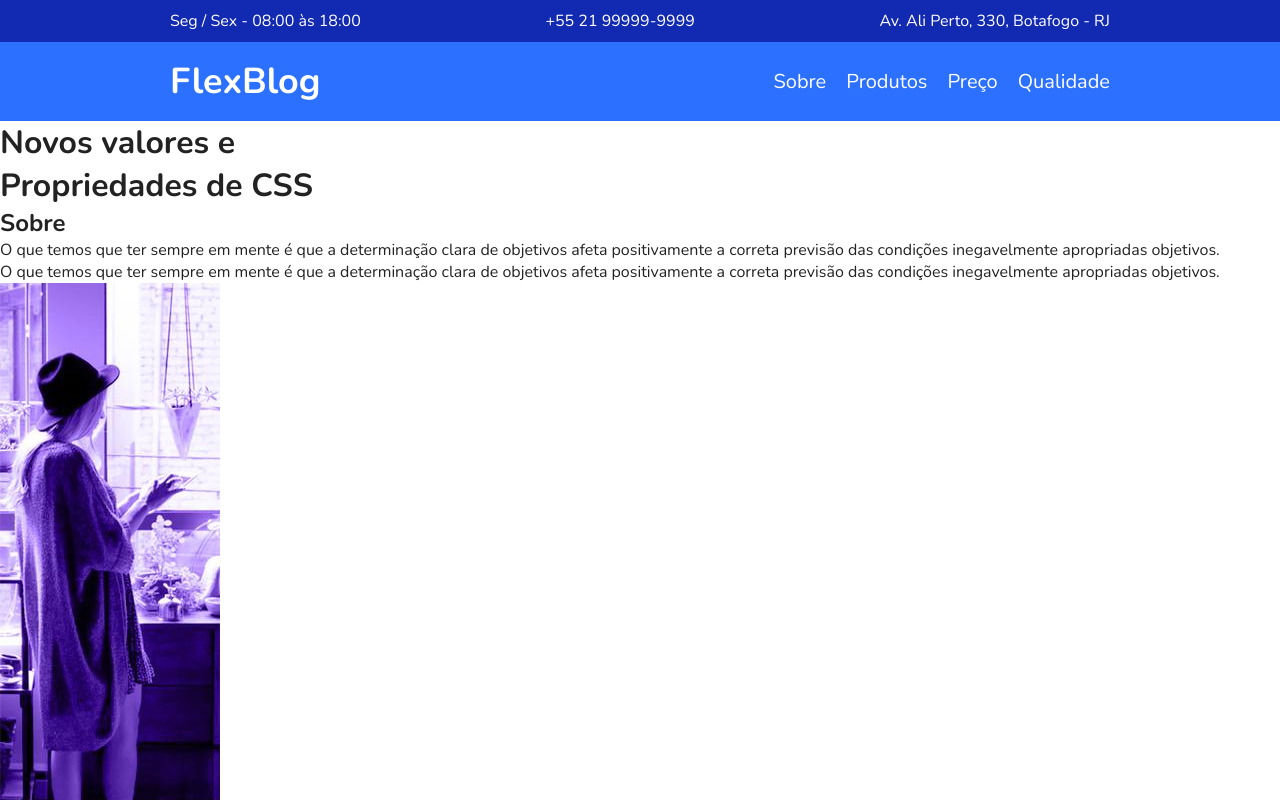
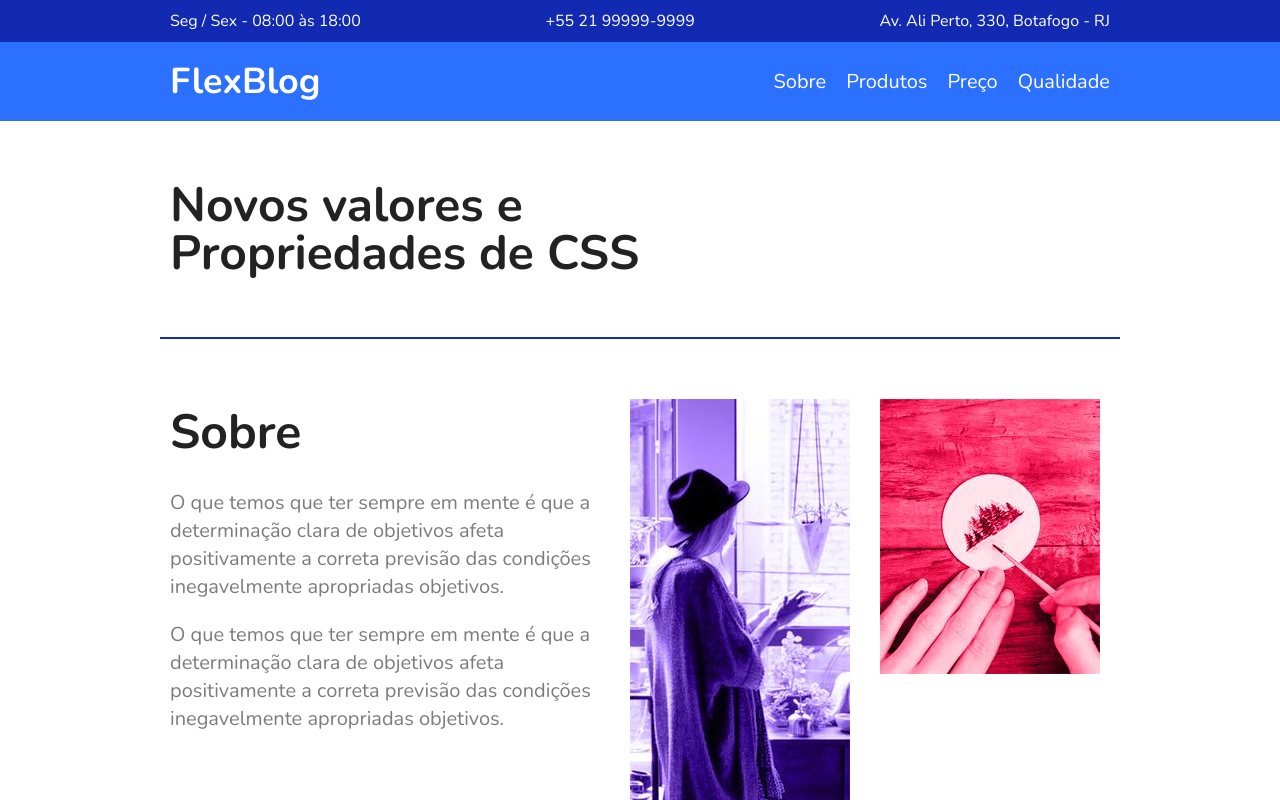
Before and after one commit to ViniSantosJ/Flexblog, a plain HTML site: page Flexblog/index.html in a window 1280 px wide. Shown: the top 800 px of the page. Drawn offline with nearby package versions, Linux system fonts and the light colour scheme.

Commit message:
Sobre
Implementei o estilo da parte sobre.

```diff
--- a/Flexblog/scss/_variaveis.scss
+++ b/Flexblog/scss/_variaveis.scss
@@ -1,6 +1,7 @@
 // Cores
 $black: #222222;
 $white: #fff;
+$light-gray: #7c7c7c;
 $azul-principal: #122ab2;
 $azul-secundario: #2c70ff;
 // Fontes
--- a/Flexblog/scss/style.scss
+++ b/Flexblog/scss/style.scss
@@ -62,3 +62,43 @@
     color: $azul-principal;
   }
 }
+
+/* Introdução */
+.introducao {
+  font-size: 3em;
+  line-height: 1;
+  max-width: $container;
+  margin: 0 auto;
+  padding: 60px 10px;
+}
+
+/* sobre */
+.sobre {
+  border-top: 2px solid $azul-principal;
+  border-bottom: 2px solid $azul-principal;
+  max-width: $container;
+  margin: 0 auto;
+  padding: 60px 0;
+  display: flex;
+  flex-wrap: wrap;
+}
+
+.sobre-info {
+  flex: 2 1 300px; // Quando quebrar o sobre-info e chegar em 300px, ele ''quebra''.
+  margin: 0 10px;
+  h1 {
+    font-size: 3em;
+    margin-bottom: 0.5em;
+  }
+  p {
+    font-size: 1.25em;
+    line-height: 1.4;
+    margin-bottom: 1em;
+    color: $light-gray;
+  }
+}
+
+.sobre-img {
+  flex: 1 1 160px; // Quando quebrar o sobre-info e chegar em 160px, ele ''quebra'' a img.
+  margin: 0 10px;
+}
```
Also changed, not shown: Flexblog/css/style.css, Flexblog/css/style.min.css.
